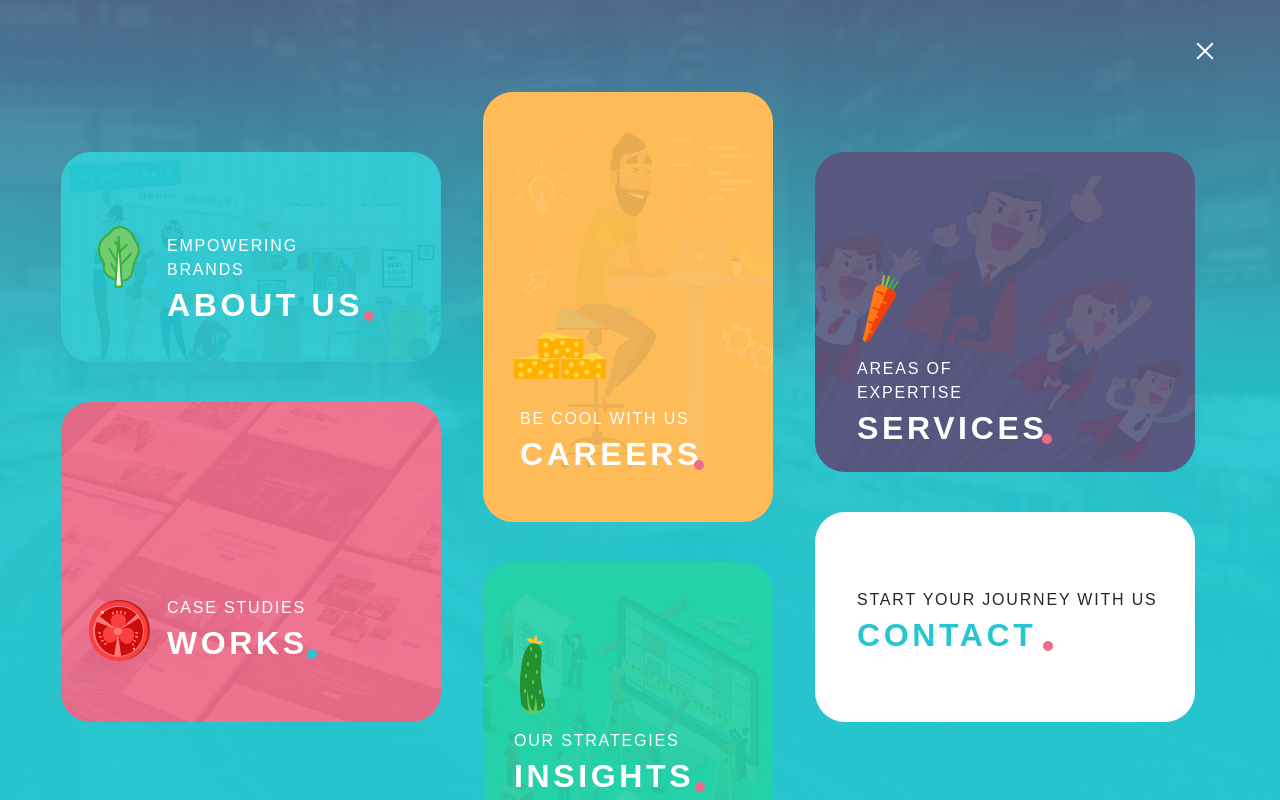
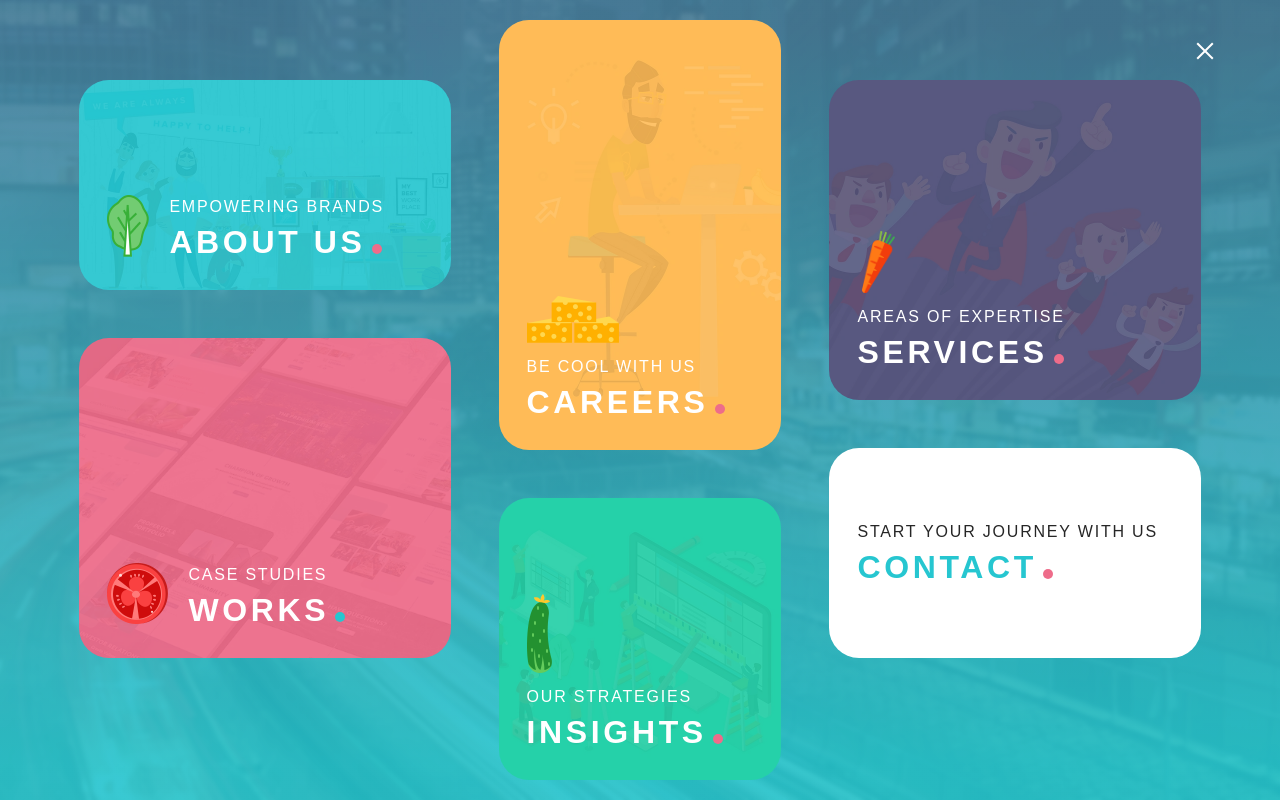
Before and after one commit to yuchengH1988/digi-salad, a Nuxt app: page / in a window 1280 px wide. Both pictures are taken after a click on the button 1205 px from the left and 50 px from the top of the page. Shown: the top 800 px of the page. Built offline with nearby package versions, Linux system fonts and the light colour scheme; a web font is replaced by a local one.

Commit message:
fix menu lg:

```diff
--- a/assets/css/custom-base.css
+++ b/assets/css/custom-base.css
@@ -49,7 +49,7 @@
     }
   }
 
-  .none-scroll {
+  .none-scroll, html {
     &::-webkit-scrollbar {
       display: none;  /* Chrome, Safari, Opera */
     }
--- a/components/Menu/MenuOverlay.vue
+++ b/components/Menu/MenuOverlay.vue
@@ -15,93 +15,74 @@ defineProps({ open: { type: Boolean, default: false } })
 const emit = defineEmits(['close'])
 
 const menuItems = [
-  { label: 'About us', eyebrow: 'Empowering brands', href: '#about', image: menuAbout, icon: cabbage, tone: 'bg-accent', position: 'menu-about', dot: 'bg-coral' },
-  { label: 'Works', eyebrow: 'Case studies', href: '#showcase', image: menuWork, icon: tomato, tone: 'bg-coral', position: 'menu-works', dot: 'bg-accent' },
-  { label: 'Careers', eyebrow: 'Be cool with us', href: '#career', image: menuCareer, icon: cheese, tone: 'bg-yellow', position: 'menu-careers', dot: 'bg-coral' },
-  { label: 'Insights', eyebrow: 'Our strategies', href: '#work', image: menuInsights, icon: cucumber, tone: 'bg-[#26d0a8]', position: 'menu-insights', dot: 'bg-coral' },
-  { label: 'Services', eyebrow: 'Areas of expertise', href: '#services', image: menuService, icon: carrot, tone: 'bg-purple', position: 'menu-services', dot: 'bg-coral' }
+  { label: 'About us', eyebrow: 'Empowering brands', href: '#about', image: menuAbout, icon: cabbage, tone: 'bg-accent', cardClass: 'lg:h-[210px]', iconClass: 'h-[64px] w-[48px] lg:h-[62px] lg:w-[42px]', dot: 'bg-coral' },
+  { label: 'Works', eyebrow: 'Case studies', href: '#showcase', image: menuWork, icon: tomato, tone: 'bg-coral', cardClass: 'lg:h-[320px]', iconClass: 'h-[64px] w-[64px] lg:h-[61px] lg:w-[61px]', dot: 'bg-accent' },
+  { label: 'Careers', eyebrow: 'Be cool with us', href: '#career', image: menuCareer, icon: cheese, tone: 'bg-yellow', cardClass: 'lg:h-[430px]', iconClass: 'h-[48px] w-[92px] lg:h-[47px] lg:w-[92px]', dot: 'bg-coral' },
+  { label: 'Insights', eyebrow: 'Our strategies', href: '#work', image: menuInsights, icon: cucumber, tone: 'bg-[#26d0a8]', cardClass: 'lg:h-[282px]', iconClass: 'h-[72px] w-[32px] lg:h-[79px] lg:w-[25px]', dot: 'bg-coral' },
+  { label: 'Services', eyebrow: 'Areas of expertise', href: '#services', image: menuService, icon: carrot, tone: 'bg-purple', cardClass: 'lg:h-[320px]', iconClass: 'h-[64px] w-[48px] lg:h-[62px] lg:w-[42px]', dot: 'bg-coral' }
+]
+
+const menuColumns = [
+  menuItems.slice(0, 2),
+  menuItems.slice(2, 4),
+  [
+    menuItems[4],
+    {
+      label: 'Contact',
+      eyebrow: 'Start your journey with us',
+      href: '#showcase',
+      tone: 'bg-white',
+      cardClass: 'lg:h-[210px]',
+      dot: 'bg-coral',
+      isContact: true
+    }
+  ]
 ]
 </script>
 
 <template>
   <Transition enter-active-class="transition duration-500 ease-out" enter-from-class="-translate-y-full" enter-to-class="translate-y-0" leave-active-class="transition duration-300 ease-in" leave-from-class="translate-y-0" leave-to-class="-translate-y-full">
-    <aside v-if="open" id="site-menu" class="fixed inset-0 z-50 overflow-y-auto bg-accent text-white" aria-label="Site menu">
+    <aside v-if="open" id="site-menu" class="fixed inset-0 z-50 overflow-x-hidden overflow-y-auto bg-accent text-white flex items-center justify-center" aria-label="Site menu">
       <img :src="hero" alt="" class="fixed inset-0 size-full object-cover opacity-25">
-      <div class="fixed inset-0 bg-gradient-to-b from-purple/80 via-accent/75 to-accent/95"></div>
-
-      <nav class="menu-canvas relative mx-auto mt-[92px] h-[752px] w-[1158px] max-xl:mt-[120px] max-xl:grid max-xl:h-auto max-xl:w-auto max-xl:max-w-[900px] max-xl:grid-cols-2 max-xl:gap-5 max-xl:px-5 max-md:grid-cols-1 max-md:pb-12" aria-label="Primary">
+      <div class="fixed inset-0 opacity-60 bg-[linear-gradient(180deg,#585880_3.61%,#26C6D0_95.7%)]"></div>
+      <nav class="menu-canvas relative mx-auto grid sm:grid-cols-2 gap-5 px-5 pb-12 grid-cols-1 lg:flex lg:items-start lg:min-w-[80vw] lg:gap-12 lg:py-10" aria-label="Primary">
+        <div
+          v-for="(column, columnIndex) in menuColumns"
+          :key="columnIndex"
+          class="contents lg:flex lg:flex-col lg:gap-12"
+          :class="[
+            columnIndex === 1 ? 'lg:min-w-[22.1vw]' : 'lg:min-w-[29vw] lg:pt-[60px]'
+          ]"
+        >
           <a
-          v-for="item in menuItems"
+            v-for="item in column"
             :key="item.label"
             :href="item.href"
-          class="menu-card group absolute overflow-hidden rounded-[30px] max-xl:relative max-xl:inset-auto max-xl:aspect-[4/3] max-xl:size-auto"
-          :class="item.position"
+            class="menu-card group relative flex flex-col overflow-hidden rounded-[30px] p-7"
+            :class="[
+              item.cardClass,
+              item.isContact ? 'text-ink justify-center' : 'text-white justify-end '
+            ]"
             @click="emit('close')"
           >
             <div class="absolute inset-0" :class="item.tone"></div>
-          <img :src="item.image" alt="" class="menu-background absolute inset-0 size-full object-cover transition-transform duration-700 group-hover:scale-105">
-          <img :src="item.icon" alt="" class="menu-art absolute object-contain">
-          <span class="menu-copy absolute">
+            <img v-if="item.image" :src="item.image" alt="" class="absolute inset-0 size-full object-cover transition-transform duration-700 group-hover:scale-105">
+            <div class="relative z-1 flex items-end gap-6  lg:items-start"
+              :class="[
+                columnIndex === 0 ? 'lg:gap-5' : 'lg:flex-col lg:gap-0'
+              ]">
+              <img v-if="item.icon" :src="item.icon" alt="" class="shrink-0 object-contain"
+              :class="[item.iconClass, columnIndex === 0 ? 'lg:mb-0' : 'lg:mb-3']">
+              <span class="menu-copy block">
                 <span class="text-mini-2 block">{{ item.eyebrow }}</span>
-            <strong class="text-h-2 relative mt-1 block">{{ item.label }}
-              <div class="absolute right-0 bottom-1 size-[10px] rounded-full" :class="[item.dot]"></div>
+                <strong class="text-h-2 relative mt-1 inline-flex" :class="item.isContact ? 'text-accent' : ''">{{ item.label }}
+                  <div class="absolute -right-4 bottom-2 size-[10px] rounded-full" :class="[item.dot]"></div>
                 </strong>
               </span>
+            </div>
           </a>
-
-        <a href="#showcase" class="menu-contact absolute overflow-hidden rounded-[30px] bg-white text-ink max-xl:relative max-xl:inset-auto max-xl:aspect-[4/3]" @click="emit('close')">
-          <span class="absolute bottom-[67px] left-[42px] right-5">
-            <span class="text-mini-2 block">Start your journey with us</span>
-            <strong class="text-h-2 inline-flex relative mt-1 text-accent">Contact
-              <div class="absolute -right-4 bottom-1 size-[10px] rounded-full bg-coral"></div>
-            </strong>
-          </span>
-        </a>
+        </div>
       </nav>
     </aside>
   </Transition>
 </template>
-
-<style scoped>
-.menu-about { left: 0; top: 60px; width: 380px; height: 210px; }
-.menu-works { left: 0; top: 310px; width: 380px; height: 320px; }
-.menu-careers { left: 422px; top: 0; width: 290px; height: 430px; }
-.menu-insights { left: 422px; top: 470px; width: 290px; height: 282px; }
-.menu-services { left: 754px; top: 60px; width: 380px; height: 320px; }
-.menu-contact { left: 754px; top: 420px; width: 380px; height: 210px; }
-
-.menu-about .menu-art { left: 37px; top: 74px; width: 42px; height: 62px; }
-.menu-about .menu-copy { left: 106px; top: 82px; width: 207px; }
-.menu-works .menu-art { left: 28px; top: 198px; width: 61px; height: 61px; }
-.menu-works .menu-copy { left: 106px; top: 194px; width: 150px; }
-.menu-careers .menu-art { left: 31px; top: 240px; width: 92px; height: 47px; }
-.menu-careers .menu-copy { left: 37px; top: 315px; width: 184px; }
-.menu-insights .menu-art { left: 37px; top: 73px; width: 25px; height: 79px; }
-.menu-insights .menu-copy { left: 31px; top: 167px; width: 191px; }
-.menu-services .menu-art { left: 48px; top: 123px; width: 36px; height: 67px; }
-.menu-services .menu-copy { left: 42px; top: 205px; width: 195px; }
-
-@media (max-width: 1279px) {
-  .menu-card,
-  .menu-contact {
-    width: auto;
-    height: auto;
-  }
-
-  .menu-card .menu-art {
-    left: 28px;
-    top: auto;
-    bottom: 48px;
-    width: 42px;
-    height: 62px;
-  }
-
-  .menu-card .menu-copy {
-    left: 92px;
-    top: auto;
-    right: 24px;
-    bottom: 48px;
-    width: auto;
-  }
-}
-</style>
```
Lines whose indentation alone changed are shown as unchanged.
